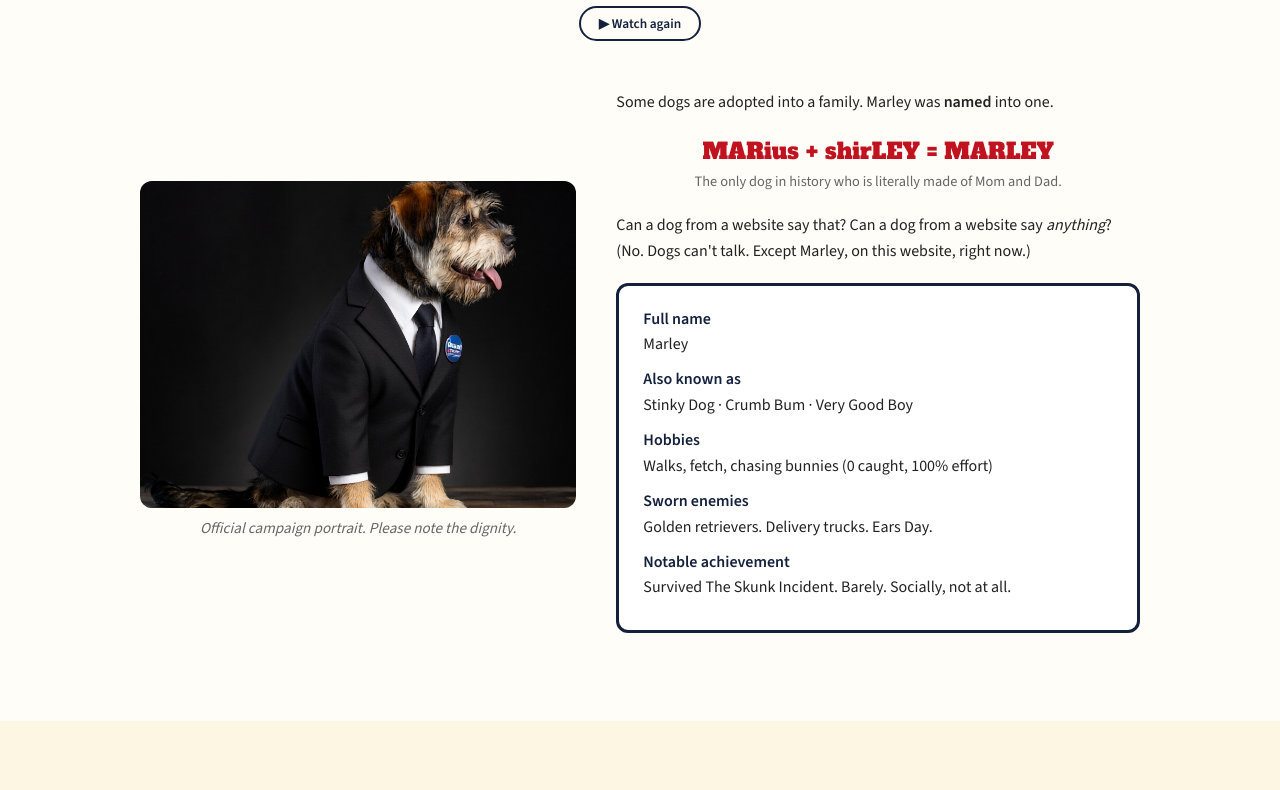
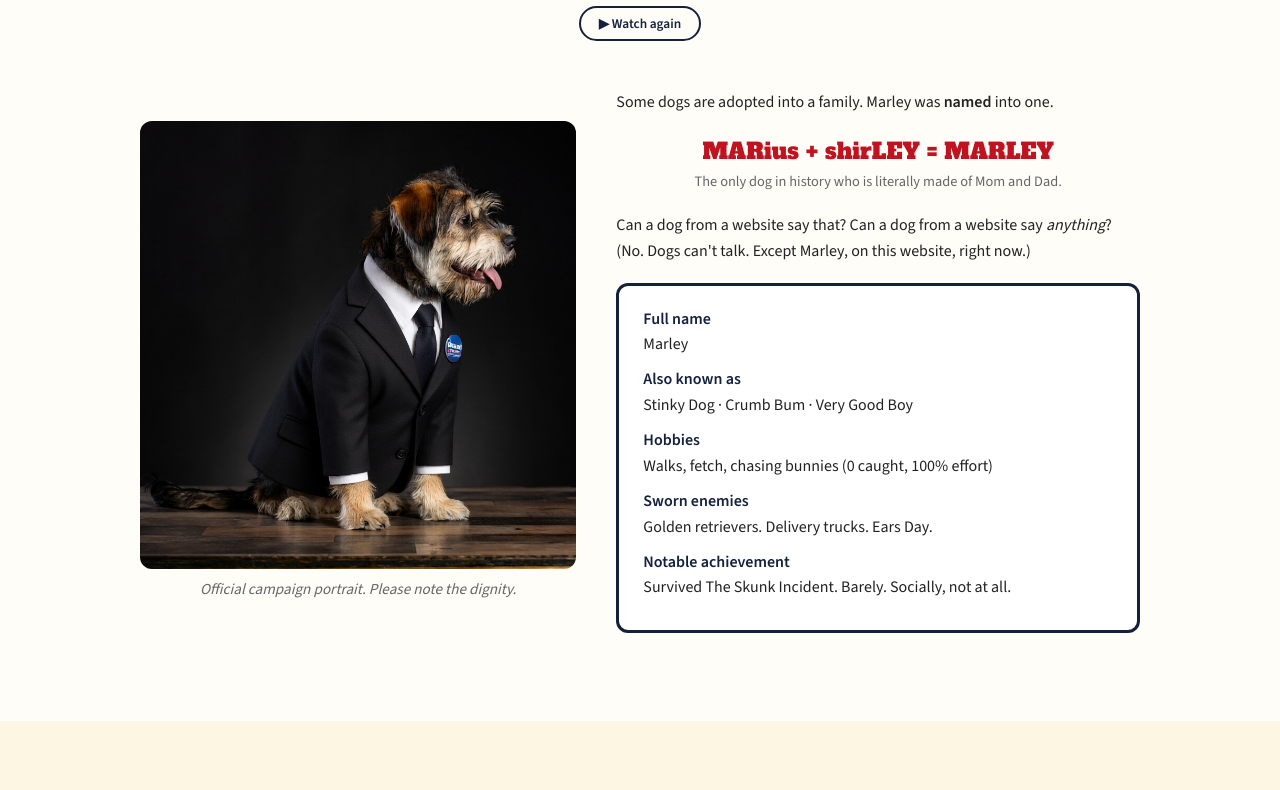
Before and after one commit to mchristegh/savemarley.org, a plain HTML site: page index.html in a window 1280 px wide. Shown: the part 1740-2530 px from the top of the page. Drawn offline with nearby package versions, Linux system fonts and the light colour scheme.

Commit message:
Please enter the commit message for your changes. Lines starting  with '#' will be ignored, and an empty message aborts the commit.
 On branch main
 Your branch is up to date with 'origin/main'.

 Changes to be committed:
	modified:   index.html
	new file:   photos/marley-3.jpg
	new file:   photos/marley-4.jpg
	new file:   photos/marley-5.jpg

```diff
--- a/index.html
+++ b/index.html
@@ -1,3 +1,4 @@
+
 <!DOCTYPE html>
 <html lang="en">
 <head>
@@ -67,6 +68,7 @@
   .bio { display: grid; grid-template-columns: 1fr 1.2fr; gap: 2.5rem; align-items: center; margin-top: 2rem; }
   .bio figure { margin: 0; }
   .bio .photo, .bio .placeholder { border-radius: 12px; }
+  .bio .photo { aspect-ratio: auto; height: auto; }
   .factbox { background: #fff; border: 3px solid var(--navy); border-radius: 12px; padding: 1.25rem 1.5rem; margin-top: 1.2rem; }
   .factbox dt { font-weight: 800; color: var(--navy); }
   .factbox dd { margin: 0 0 .6rem; }
```
Also changed, not shown: photos/marley-3.jpg (added), photos/marley-5.jpg (added), 1 other file.
